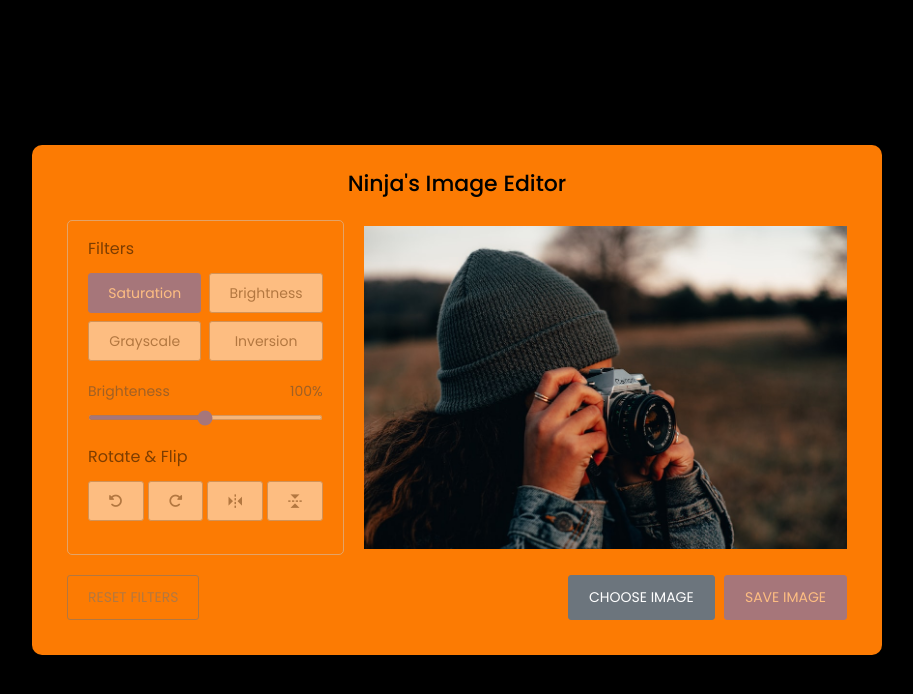
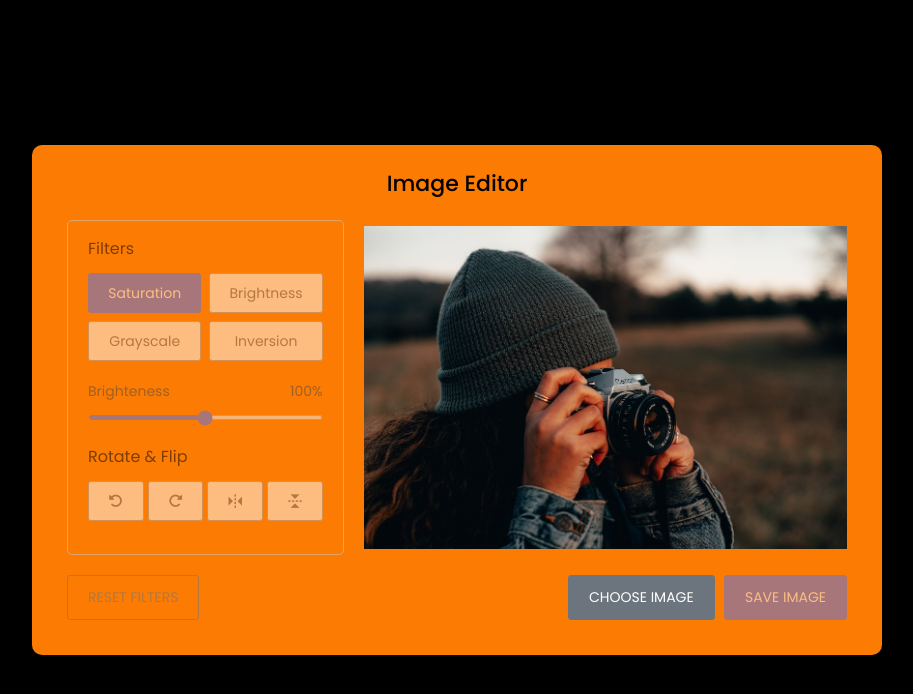
Before and after one commit to Devansh-Mittal2410/ImageEditor, a website: page index.html in a window 1280 px wide. Shown: the whole page, without its empty margins (183-1096 px from the left). Drawn offline with nearby package versions, Linux system fonts and the light colour scheme.

Commit message:
Update index.html

```diff
--- a/index.html
+++ b/index.html
@@ -11,7 +11,7 @@
   </head>
   <body>
     <div class="container disable">
-        <h2>Ninja's Image Editor</h2>
+        <h2>Image Editor</h2>
         <div class="wrapper">
             <div class="editor-panel">
                 <div class="filter">
```
